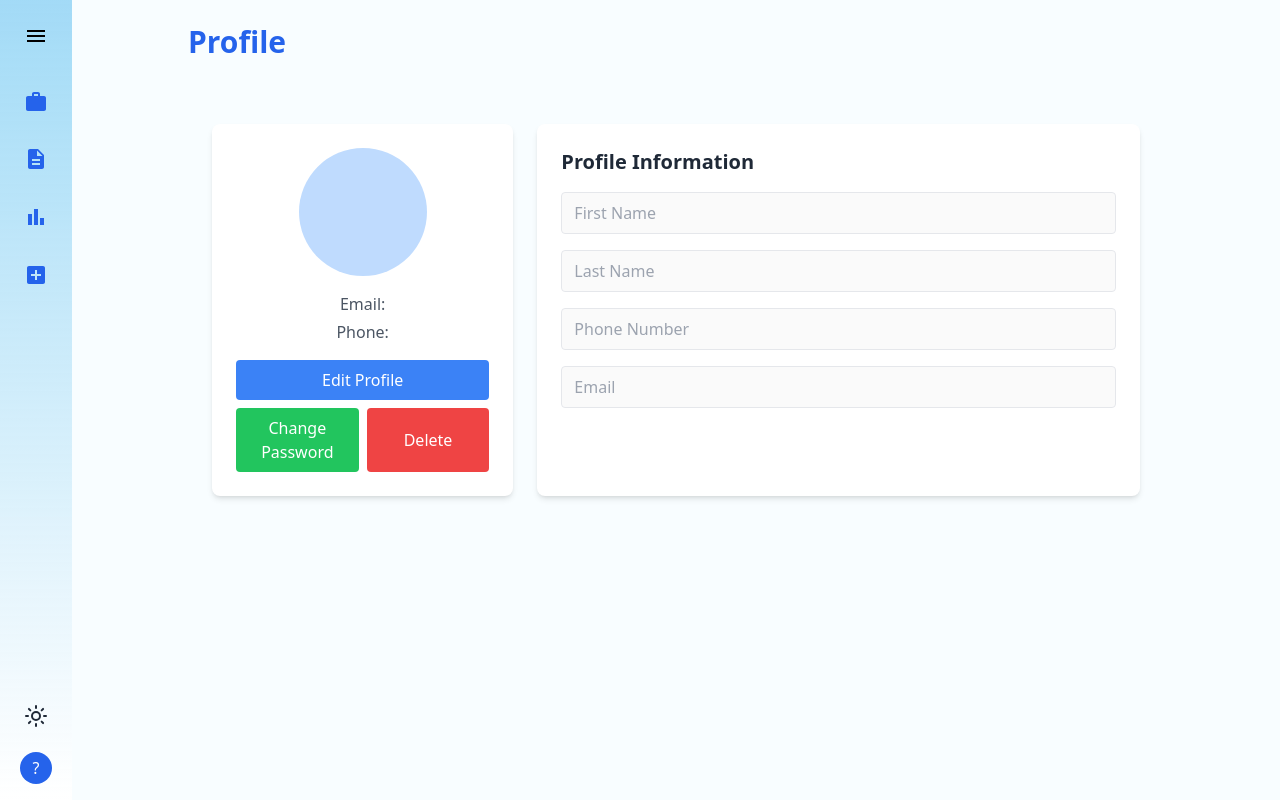
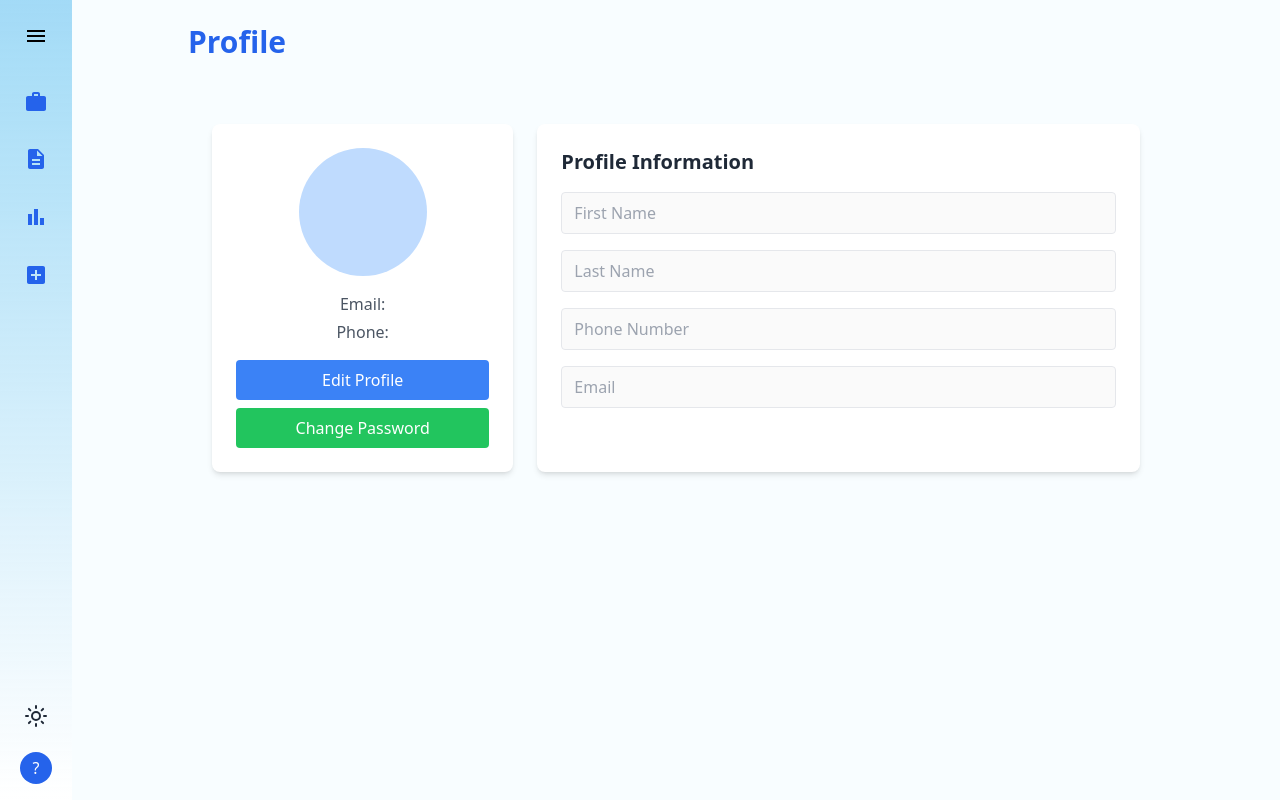
Before and after one commit to YosephSE/ATS, a Next.js app in the folder client/: page /admin/profile in a window 1280 px wide. Built offline with nearby package versions, Linux system fonts and the light colour scheme; no server answers.

Commit message:
admin delete profile removed

```diff
--- a/client/components/admin/Profile.tsx
+++ b/client/components/admin/Profile.tsx
@@ -134,19 +134,19 @@ const AdminProfile: React.FC = () => {
               >
                 {isEditing ? "Cancel Edit" : "Edit Profile"}
               </button>
-              <div className="flex justify-between space-x-2">
+              {/* <div className="flex justify-between space-x-2"> */}
                 <button
                   onClick={() => setPasswordEditing(!passwordEditing)}
-                  className="w-1/2 bg-green-500 dark:bg-green-700 text-white px-4 py-2 rounded hover:bg-green-600 dark:hover:bg-green-800 transition duration-300"
+                  className="w-full bg-green-500 dark:bg-green-700 text-white px-4 py-2 rounded hover:bg-green-600 dark:hover:bg-green-800 transition duration-300"
                 >
                   {passwordEditing ? "Cancel Edit" : "Change Password"}
                 </button>
-                <button
+                {/* <button
                   className="w-1/2 bg-red-500 dark:bg-red-700 text-white px-4 py-2 rounded hover:bg-red-600 dark:hover:bg-red-800 transition duration-300"
                 >
                   Delete
-                </button>
-              </div>
+                </button> */}
+              {/* </div> */}
             </div>
           </div>
         </div>
```
